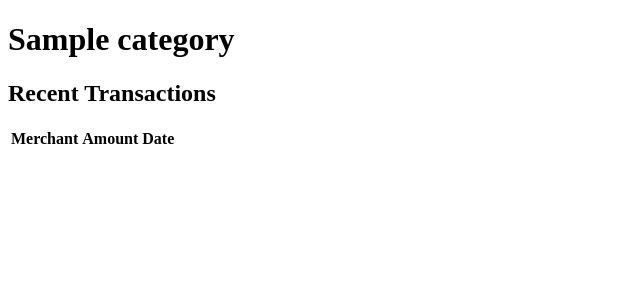
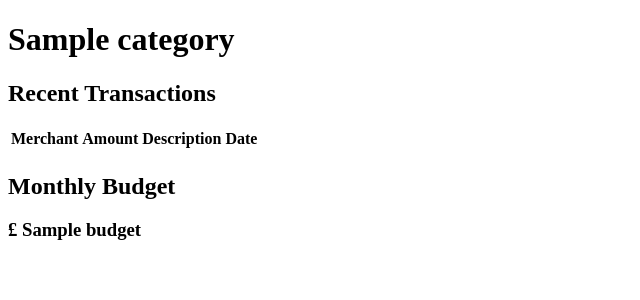
Before and after one commit to CodeCharlieCode/Manage-Your-Monies, a Flask app: page /categories/category/1 in a window 1280 px wide. Shown: the part 206-506 px from the top of the page, without its empty margins (0-640 px from the left). Run offline with Flask 2, Linux system fonts and the light colour scheme; a database or web service that is not in the repository returns one stand-in record (values such as "Sample title"); lists and menus that the app fills with data are empty; some libraries are stand-ins or nearby versions.

Commit message:
Each category now has a budget assigned to it

```diff
--- a/console.py
+++ b/console.py
@@ -31,10 +31,10 @@ merchant_repository.save(merchant2)
 merchant3 = Merchant("Amazon")
 merchant_repository.save(merchant3)
 
-category1 = Category("Food")
+category1 = Category("Food", 100)
 category_repository.save(category1)
 
-category2 = Category("Entertainment")
+category2 = Category("Entertainment", 50)
 category_repository.save(category2)
 
 transaction1 = Transaction(merchant1, category1, "Weekly food shop", 50, x)
--- a/controllers/category_controller.py
+++ b/controllers/category_controller.py
@@ -26,7 +26,8 @@ def new():
 @category_blueprint.route("/categories", methods=['POST'])
 def create_category():
     name = request.form['category']
-    category = Category(name)
+    budget = request.form['budget']
+    category = Category(name, budget)
     category_repository.save(category)
     return redirect("/categories/")
 
@@ -38,6 +39,7 @@ def delete_category(id):
 @category_blueprint.route("/categories/<id>", methods=['POST'])
 def update_category(id):
     name = request.form['category']
-    category = Category(name, id)
+    budget = request.form['budget']
+    category = Category(name, budget, id)
     category_repository.update(category)
     return redirect("/categories/")
--- a/db/transactions.sql
+++ b/db/transactions.sql
@@ -11,7 +11,8 @@ CREATE TABLE merchants (
 
 CREATE TABLE categories (
     id SERIAL PRIMARY KEY,
-    name VARCHAR(255)
+    name VARCHAR(255),
+    budget FLOAT
 );
 
 
--- a/models/category.py
+++ b/models/category.py
@@ -1,4 +1,5 @@
 class Category:
-    def __init__(self, name, id=None):
+    def __init__(self, name, budget, id=None):
         self.name = name
+        self.budget = budget
         self.id = id
--- a/repositories/category_repository.py
+++ b/repositories/category_repository.py
@@ -3,8 +3,8 @@ from models.category import Category
 
 
 def save(category):
-    sql = "INSERT INTO categories( name ) VALUES( %s ) RETURNING id"
-    values = [category.name]
+    sql = "INSERT INTO categories( name, budget ) VALUES( %s, %s) RETURNING id"
+    values = [category.name, category.budget]
     results = run_sql(sql, values)
     category.id = results[0]['id']
     return category
@@ -16,7 +16,7 @@ def select_all():
     results = run_sql(sql)
 
     for result in results:
-        category = Category(result['name'], result['id'])
+        category = Category(result['name'], result['budget'],result['id'])
         categories.append(category)
     return categories
 
@@ -27,7 +27,7 @@ def select(id):
     result = run_sql(sql, values)[0]
 
     if result is not None:
-        category = Category(result['name'], result['id'])
+        category = Category(result['name'],result['budget'], result['id'])
     return category
 
 def delete_all():
@@ -40,6 +40,6 @@ def delete(id):
     run_sql(sql,values)
 
 def update(category):
-    sql = "UPDATE categories SET (name) = (%s) WHERE id = %s"
-    values = [category.name, category.id]
+    sql = "UPDATE categories SET (name, budget) = (%s) WHERE id = %s"
+    values = [category.name, category.budget, category.id]
     run_sql(sql, values)
--- a/templates/categories/index.html
+++ b/templates/categories/index.html
@@ -12,6 +12,9 @@
         <td><a href="category/{{ category.id }}"> {{category.name}}</a></td>
     </tr>
     <tr>
+        <td>{{category.budget}}</a></td>
+    </tr>
+    <tr>
         <form class="delete-form" action="/categories/{{category.id}}/delete" method="POST">
         <td><button type="submit">Delete Category</button></td>
         </form>
--- a/templates/categories/new.html
+++ b/templates/categories/new.html
@@ -9,6 +9,10 @@
         <label for="category">Category</label>
         <input type="text" id="category" name="category" placeholder="Create a new category!" required>
     </div>
+    <div>
+        <label for="budget">Monthly Budget</label>
+        <input type="float" id="budget" name="budget" required>
+    </div>
 
     <button type="submit">Add Category</button>
 </form>
--- a/templates/categories/show.html
+++ b/templates/categories/show.html
@@ -9,6 +9,7 @@
     <tr>
         <th>Merchant</th>
         <th>Amount</th>
+        <th>Description</th>
         <th>Date</th>
     </tr>
     {% for transaction in transactions %}
@@ -17,11 +18,14 @@
             <td> {{ transaction.merchant.name }}</td>
             <td> {{ transaction.amount }}</td>
             <td> {{ transaction.description }}</td>
-            <td> {{ transaction.date.strftime("%x") }}</td>
+            <td> {{ transaction.date.strftime("%a, %d,%b, %Y") }}</td>
          {% endif %}
     </tr>
     </tr>
     {% endfor %}
 </table>
 
+<h2> Monthly Budget </h2>
+<h3>£ {{ category.budget }}</h3>
+
 {% endblock %}
```
